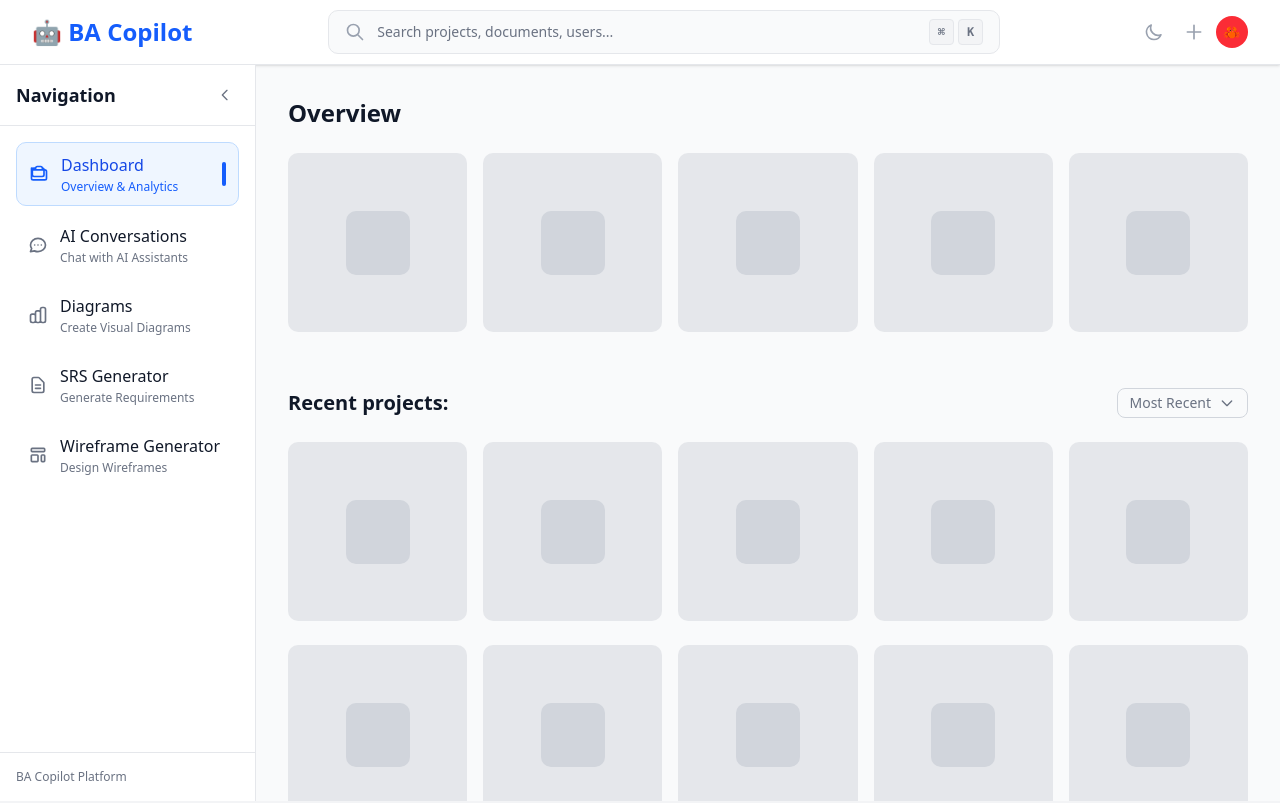
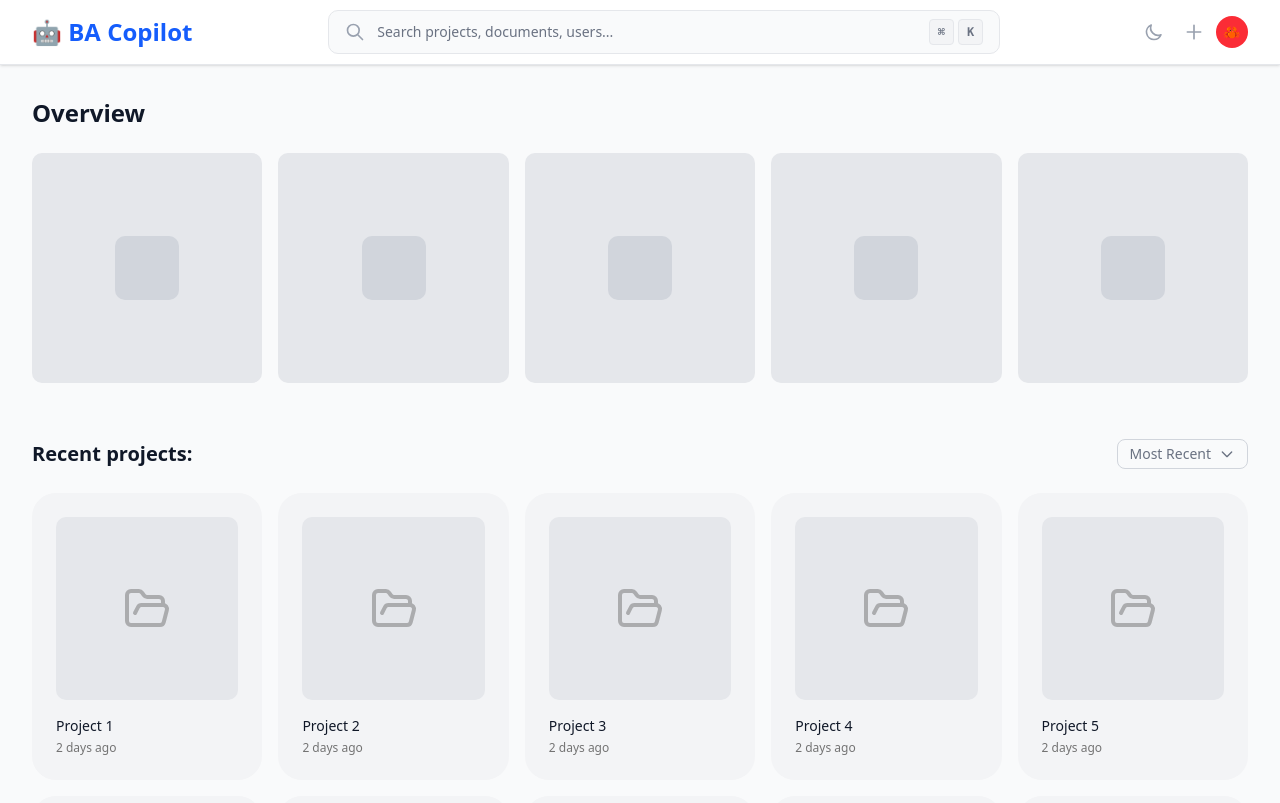
Before and after one commit to KHTNK22-DATN-BA-Copilot/ba_copilot_frontend, a Next.js app: page /dashboard in a window 1280 px wide. Shown: the top 803 px of the page. Built offline with nearby package versions, Linux system fonts and the light colour scheme.

Commit message:
feat(dashboard): remove sidebar, redesign recent projects cards, add click navigation
- Remove sidebar from the dashboard page

- Redesign item cards in the Recent Projects section

- Handle card click to navigate to /dashboard/project/:id

```diff
--- a/app/dashboard/_components/ProjectsSection.tsx
+++ b/app/dashboard/_components/ProjectsSection.tsx
@@ -1,16 +1,39 @@
+import { useRouter } from 'next/navigation';
+import { FolderOpen } from 'lucide-react';
+
 type ProjectsSectionProps = {
   isOpenFilter: boolean;
   setIsOpenFilter: (value: boolean) => void;
   selectedFilter: string;
   setSelectedFilter: (value: string) => void;
+  isLoading?: boolean;
 };
 
-export default function ProjectsSection({ isOpenFilter, setIsOpenFilter, selectedFilter, setSelectedFilter }: ProjectsSectionProps) {
+// Skeleton component for project cards
+const ProjectCardSkeleton = () => (
+  <div className="bg-gray-100 dark:bg-gray-800 rounded-lg animate-pulse">
+    <div className="p-6">
+      <div className="aspect-square bg-gray-200 dark:bg-gray-700 rounded-lg mb-4"></div>
+      <div className="space-y-1">
+        <div className="h-4 bg-gray-200 dark:bg-gray-700 rounded w-3/4"></div>
+        <div className="h-3 bg-gray-200 dark:bg-gray-700 rounded w-1/2"></div>
+      </div>
+    </div>
+  </div>
+);
+
+export default function ProjectsSection({ isOpenFilter, setIsOpenFilter, selectedFilter, setSelectedFilter, isLoading = false }: ProjectsSectionProps) {
+  const router = useRouter();
 
   const handleFilterSelect = (filterName: string) => {
     setSelectedFilter(filterName);
     setIsOpenFilter(false);
     console.log(`${filterName} selected`);
+  };
+
+  const handleProjectClick = (projectId: number) => {
+    // Navigate to project page
+    router.push(`/dashboard/project/${projectId}`);
   };
 
   return (
@@ -62,22 +85,33 @@ export default function ProjectsSection({ isOpenFilter, setIsOpenFilter, selecte
       </div>
     </div>
 
-      {/* Row 1 */}
-      <div className="grid grid-cols-2 sm:grid-cols-3 md:grid-cols-4 lg:grid-cols-5 gap-4 mb-6">
-        {[1, 2, 3, 4, 5].map((item) => (
-          <div key={item} className="bg-gray-200 dark:bg-gray-700 rounded-lg aspect-square flex items-center justify-center">
-            <div className="w-16 h-16 bg-gray-300 dark:bg-gray-600 rounded-lg"></div>
-          </div>
-        ))}
-      </div>
-
-      {/* Row 2 */}
+      {/* Project Cards */}
       <div className="grid grid-cols-2 sm:grid-cols-3 md:grid-cols-4 lg:grid-cols-5 gap-4 mb-8">
-        {[6, 7, 8, 9, 10].map((item) => (
-          <div key={item} className="bg-gray-200 dark:bg-gray-700 rounded-lg aspect-square flex items-center justify-center">
-            <div className="w-16 h-16 bg-gray-300 dark:bg-gray-600 rounded-lg"></div>
-          </div>
-        ))}
+        {isLoading ? (
+          // Skeleton loading state
+          Array.from({ length: 10 }).map((_, index) => (
+            <ProjectCardSkeleton key={`skeleton-${index}`} />
+          ))
+        ) : (
+          // Actual project cards
+          [1, 2, 3, 4, 5, 6, 7, 8, 9, 10].map((item) => (
+            <div
+              key={item}
+              className="bg-muted/30 dark:bg-gray-800 hover:shadow-md dark:hover:shadow-xl dark:hover:shadow-gray-400/20 dark:hover:bg-gray-750 transition-all duration-200 cursor-pointer rounded-3xl"
+              onClick={() => handleProjectClick(item)}
+            >
+              <div className="p-6 bg-gray-100 dark:bg-gray-800 rounded-3xl">
+                <div className="aspect-square bg-gray-200 dark:bg-gray-700 rounded-lg mb-4 flex items-center justify-center">
+                  <FolderOpen className="w-12 h-12 text-muted-foreground/50 dark:text-gray-400" />
+                </div>
+                <div className="space-y-1">
+                  <p className="text-sm truncate text-gray-900 dark:text-gray-100">Project {item}</p>
+                  <p className="text-xs text-muted-foreground dark:text-gray-400">2 days ago</p>
+                </div>
+              </div>
+            </div>
+          ))
+        )}
       </div>
 
       <div className="text-center">
--- a/app/dashboard/layout.tsx
+++ b/app/dashboard/layout.tsx
@@ -47,33 +47,14 @@ export default function DashboardLayout({
                 isDarkMode={isDarkMode}
                 toggleDarkMode={toggleDarkMode}
             />
-            <div className="flex h-[calc(100vh-4rem)]">
-                {/* Desktop Sidebar - visible on extra large screens */}
-                <div className="hidden xl:block">
-                    <Sidebar
-                        isDarkMode={isDarkMode}
-                        isOpen={false}
-                        isMobile={false}
-                    />
+
+            {/* Main Content - Full width without sidebar */}
+            <main className="min-h-[calc(100vh-4rem)]">
+                <div className="max-w-7xl mx-auto px-4 sm:px-6 lg:px-8 py-8">
+                    {children}
                 </div>
+            </main>
 
-                {/* Mobile/Tablet/iPad Sidebar - overlay on smaller screens */}
-                <div className="xl:hidden">
-                    <Sidebar
-                        isDarkMode={isDarkMode}
-                        isOpen={isMenuOpen}
-                        onClose={() => setIsMenuOpen(false)}
-                        isMobile={true}
-                    />
-                </div>
-
-                {/* Main Content */}
-                <main className="flex-1 overflow-auto">
-                    <div className="max-w-7xl mx-auto px-4 sm:px-6 lg:px-8 py-8">
-                        {children}
-                    </div>
-                </main>
-            </div>
             <Footer />
         </div>
     )
```
